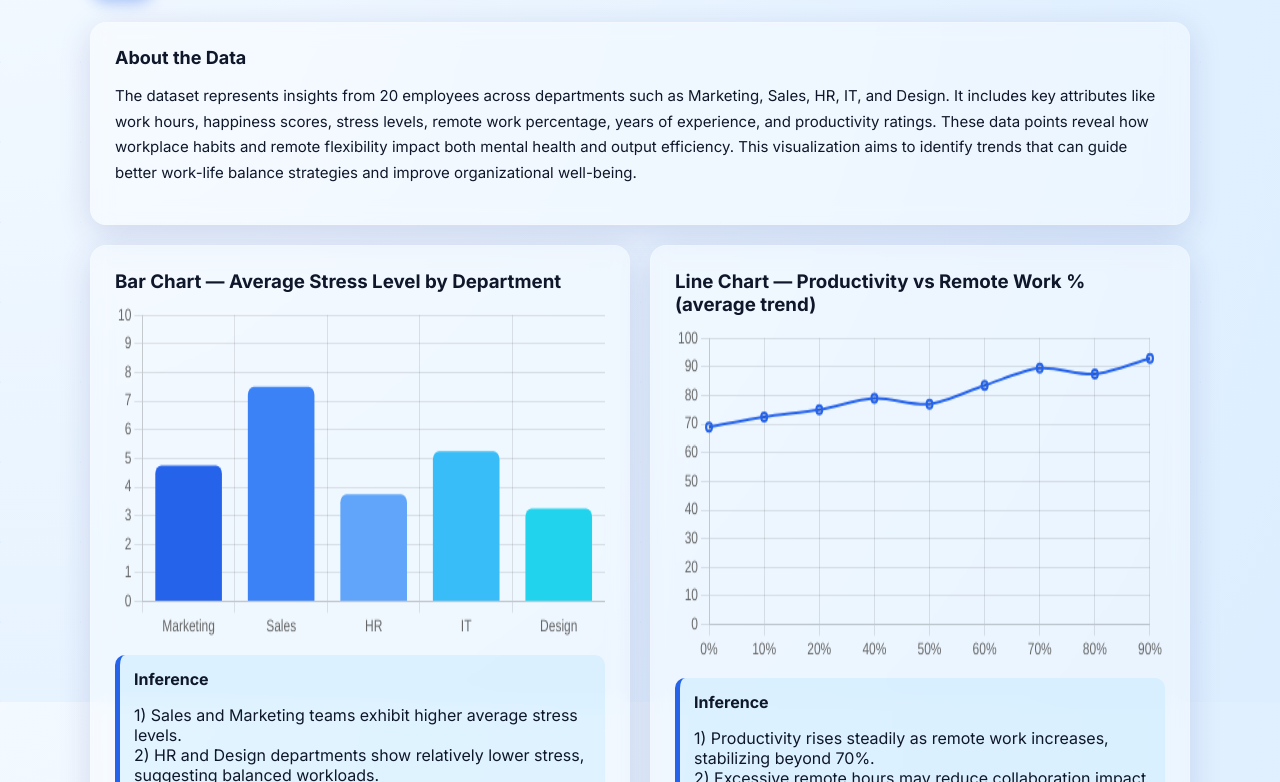
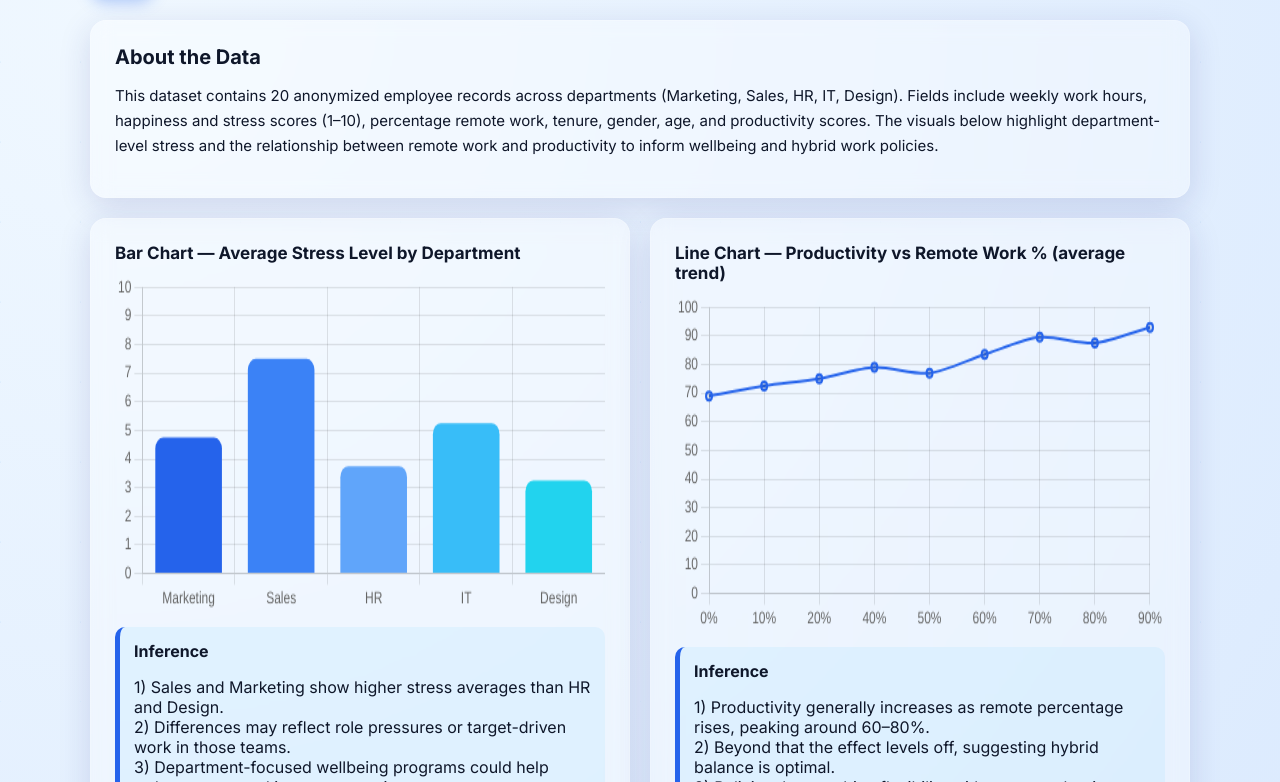
Before and after one commit to kavyailangovan03-bit/Mental-health-blog, a plain HTML site: page index.html in a window 1280 px wide. Shown: the part 98-880 px from the top of the page. Drawn offline with nearby package versions, Linux system fonts and the light colour scheme.

Commit message:
Update index.html

```diff
--- a/index.html
+++ b/index.html
@@ -4,121 +4,40 @@
 <meta charset="utf-8" />
 <meta name="viewport" content="width=device-width,initial-scale=1" />
 <title>The Balance Between Work and Well-being</title>
+
+<!-- Font + Chart.js (v4 UMD build) -->
 <link href="https://fonts.googleapis.com/css2?family=Inter:wght@300;400;600;700&display=swap" rel="stylesheet">
-<script src="https://cdn.jsdelivr.net/npm/chart.js"></script>
+<script src="https://cdn.jsdelivr.net/npm/chart.js@4.4.0/dist/chart.umd.min.js"></script>
+
 <style>
-  :root {
-    --bg1: #f3f9ff;
-    --bg2: #dceeff;
-    --glass: rgba(255, 255, 255, 0.35);
-    --card-shadow: 0 8px 32px rgba(31, 38, 135, 0.15);
-    --border: rgba(255, 255, 255, 0.18);
-    --text-main: #0f172a;
-    --muted: #475569;
-    --accent1: #2563eb;
-    --accent2: #38bdf8;
+  :root{
+    --bg1:#f0f8ff; --bg2:#dbeafe; --glass:rgba(255,255,255,0.35);
+    --border:rgba(255,255,255,0.18); --shadow:0 8px 32px rgba(31,38,135,0.15);
+    --text:#0f172a; --muted:#475569; --accent1:#2563eb; --accent2:#38bdf8;
   }
-
-  * { box-sizing: border-box; }
-
-  body {
-    font-family: Inter, system-ui, Segoe UI, Arial;
-    margin: 0;
-    padding: 32px;
-    color: var(--text-main);
-    background: radial-gradient(circle at top left, var(--bg1), var(--bg2));
-    background-attachment: fixed;
-    position: relative;
-    overflow-x: hidden;
-    min-height: 100vh;
+  *{box-sizing:border-box}
+  body{
+    font-family:Inter,system-ui,Segoe UI,Arial;margin:0;padding:32px;
+    color:var(--text);
+    background:radial-gradient(circle at 10% 10%, var(--bg1), var(--bg2));
+    min-height:100vh; overflow-x:hidden;
   }
-
-  /* geometric pattern overlay */
-  body::before {
-    content: "";
-    position: fixed;
-    inset: 0;
-    background-image:
-      linear-gradient(120deg, rgba(37,99,235,0.05) 1px, transparent 1px),
-      linear-gradient(60deg, rgba(56,189,248,0.05) 1px, transparent 1px);
-    background-size: 80px 80px;
-    pointer-events: none;
-    opacity: 0.8;
+  body::before{
+    content:"";position:fixed;inset:0;
+    background-image:linear-gradient(120deg, rgba(37,99,235,0.05) 1px, transparent 1px), linear-gradient(60deg, rgba(56,189,248,0.05) 1px, transparent 1px);
+    background-size:80px 80px;pointer-events:none;
   }
-
-  .wrap { max-width: 1100px; margin: 0 auto; position: relative; z-index: 2; }
-
-  header {
-    display: flex;
-    align-items: center;
-    gap: 16px;
-    margin-bottom: 24px;
-  }
-
-  .logo {
-    width: 64px;
-    height: 64px;
-    border-radius: 18px;
-    display: flex;
-    align-items: center;
-    justify-content: center;
-    font-weight: 700;
-    background: linear-gradient(135deg, var(--accent1), var(--accent2));
-    color: white;
-    box-shadow: 0 4px 15px rgba(37,99,235,0.4);
-  }
-
-  h1 { margin: 0; font-size: 26px; }
-  p.lead { margin: 6px 0 0; color: var(--muted); }
-
-  .card {
-    background: var(--glass);
-    border-radius: 16px;
-    padding: 24px;
-    box-shadow: var(--card-shadow);
-    backdrop-filter: blur(10px);
-    border: 1px solid var(--border);
-    margin-bottom: 20px;
-  }
-
-  .grid {
-    display: grid;
-    grid-template-columns: 1fr 1fr;
-    gap: 20px;
-  }
-
-  canvas {
-    width: 100% !important;
-    height: 340px !important;
-    border-radius: 8px;
-  }
-
-  .about {
-    line-height: 1.7;
-    font-size: 15px;
-    color: #0f172a;
-  }
-
-  .inference {
-    margin-top: 14px;
-    padding: 14px;
-    border-radius: 10px;
-    background: rgba(56,189,248,0.1);
-    border-left: 5px solid var(--accent1);
-    color: #0f172a;
-  }
-
-  footer {
-    text-align: center;
-    color: var(--muted);
-    margin-top: 25px;
-    font-size: 14px;
-  }
-
-  @media(max-width: 900px) {
-    .grid { grid-template-columns: 1fr; }
-    canvas { height: 260px !important; }
-  }
+  .wrap{max-width:1100px;margin:0 auto;z-index:2;position:relative}
+  header{display:flex;align-items:center;gap:16px;margin-bottom:22px}
+  .logo{width:64px;height:64px;border-radius:16px;display:flex;align-items:center;justify-content:center;background:linear-gradient(135deg,var(--accent1),var(--accent2));color:#fff;font-weight:700;box-shadow:0 4px 15px rgba(37,99,235,0.35)}
+  h1{margin:0;font-size:26px} .lead{margin:6px 0 0;color:var(--muted)}
+  .card{background:var(--glass);border-radius:16px;padding:24px;backdrop-filter:blur(10px);box-shadow:var(--shadow);border:1px solid var(--border);margin-bottom:20px}
+  .about{line-height:1.65;font-size:15px;color:var(--text)}
+  .grid{display:grid;grid-template-columns:1fr 1fr;gap:20px}
+  canvas{width:100% !important;height:340px !important;border-radius:8px}
+  .inference{margin-top:14px;padding:14px;border-radius:10px;background:rgba(56,189,248,0.08);border-left:5px solid var(--accent1)}
+  footer{text-align:center;color:var(--muted);margin-top:24px;font-size:14px}
+  @media(max-width:900px){.grid{grid-template-columns:1fr}canvas{height:260px !important}}
 </style>
 </head>
 <body>
@@ -127,105 +46,99 @@
     <div class="logo">WB</div>
     <div>
       <h1>The Balance Between Work and Well-being</h1>
-      <p class="lead">A visual exploration of employee stress, productivity, and remote work balance.</p>
+      <p class="lead">A focused dashboard exploring stress and productivity patterns.</p>
     </div>
   </header>
 
-  <section class="card" aria-labelledby="about-title">
-    <h2 id="about-title" style="margin:0 0 10px 0;font-size:18px">About the Data</h2>
+  <section class="card">
+    <h2 style="margin:0 0 12px 0;font-size:20px">About the Data</h2>
     <p class="about">
-      The dataset represents insights from 20 employees across departments such as Marketing, Sales, HR, IT, and Design.
-      It includes key attributes like work hours, happiness scores, stress levels, remote work percentage, years of experience,
-      and productivity ratings. These data points reveal how workplace habits and remote flexibility impact both mental health
-      and output efficiency. This visualization aims to identify trends that can guide better work-life balance strategies
-      and improve organizational well-being.
+      This dataset contains 20 anonymized employee records across departments (Marketing, Sales, HR, IT, Design).
+      Fields include weekly work hours, happiness and stress scores (1–10), percentage remote work, tenure, gender, age,
+      and productivity scores. The visuals below highlight department-level stress and the relationship between remote
+      work and productivity to inform wellbeing and hybrid work policies.
     </p>
   </section>
 
   <div class="grid">
-    <section class="card" aria-labelledby="bar-title">
-      <h3 id="bar-title" style="margin:0 0 8px 0">Bar Chart — Average Stress Level by Department</h3>
-      <canvas id="barDept"></canvas>
-      <div id="barInference" class="inference"></div>
+    <section class="card">
+      <h3 style="margin:0 0 10px 0;font-size:17px">Bar Chart — Average Stress Level by Department</h3>
+      <canvas id="barDept" aria-label="Bar chart showing average stress by department"></canvas>
+      <div id="barInference" class="inference" aria-live="polite"></div>
     </section>
 
-    <section class="card" aria-labelledby="line-title">
-      <h3 id="line-title" style="margin:0 0 8px 0">Line Chart — Productivity vs Remote Work % (average trend)</h3>
-      <canvas id="lineRemote"></canvas>
-      <div id="lineInference" class="inference"></div>
+    <section class="card">
+      <h3 style="margin:0 0 10px 0;font-size:17px">Line Chart — Productivity vs Remote Work % (average trend)</h3>
+      <canvas id="lineRemote" aria-label="Line chart showing productivity by remote work percent"></canvas>
+      <div id="lineInference" class="inference" aria-live="polite"></div>
     </section>
   </div>
 
-  <footer style="text-align:center;margin-top:18px;color:var(--muted)">
-    <small>Design: Calm Blue Gradient · Visuals: Chart.js</small>
-  </footer>
+  <footer>Designed with glassmorphism & gradient tones · Visuals powered by Chart.js</footer>
 </main>
 
 <script>
-  // Embedded data (20 records)
+/* ---------- DATA ---------- */
+/* full numeric data for charts */
 const data = [
-    {"Employee ID":1,"Department":"Marketing","Work Hours per Week":52,"Happiness Score (1–10)":6,"Stress Level (1–10)":8,"Remote Work (%)":10,"Years at Company":3,"Gender":"F","Age":29,"Productivity Score":72},
-    {"Employee ID":2,"Department":"Sales","Work Hours per Week":60,"Happiness Score (1–10)":5,"Stress Level (1–10)":9,"Remote Work (%)":0,"Years at Company":4,"Gender":"M","Age":34,"Productivity Score":68},
-    {"Employee ID":3,"Department":"HR","Work Hours per Week":42,"Happiness Score (1–10)":8,"Stress Level (1–10)":5,"Remote Work (%)":50,"Years at Company":5,"Gender":"F","Age":31,"Productivity Score":80},
-    {"Employee ID":4,"Department":"IT","Work Hours per Week":48,"Happiness Score (1–10)":7,"Stress Level (1–10)":6,"Remote Work (%)":60,"Years at Company":2,"Gender":"M","Age":27,"Productivity Score":77},
-    {"Employee ID":5,"Department":"Design","Work Hours per Week":38,"Happiness Score (1–10)":9,"Stress Level (1–10)":4,"Remote Work (%)":80,"Years at Company":1,"Gender":"F","Age":25,"Productivity Score":90},
-    {"Employee ID":6,"Department":"Marketing","Work Hours per Week":55,"Happiness Score (1–10)":9,"Stress Level (1–10)":3,"Remote Work (%)":70,"Years at Company":2,"Gender":"M","Age":30,"Productivity Score":88},
-    {"Employee ID":7,"Department":"Sales","Work Hours per Week":58,"Happiness Score (1–10)":7,"Stress Level (1–10)":6,"Remote Work (%)":20,"Years at Company":6,"Gender":"F","Age":33,"Productivity Score":75},
-    {"Employee ID":8,"Department":"IT","Work Hours per Week":45,"Happiness Score (1–10)":8,"Stress Level (1–10)":4,"Remote Work (%)":60,"Years at Company":4,"Gender":"M","Age":28,"Productivity Score":82},
-    {"Employee ID":9,"Department":"HR","Work Hours per Week":40,"Happiness Score (1–10)":6,"Stress Level (1–10)":5,"Remote Work (%)":50,"Years at Company":3,"Gender":"F","Age":32,"Productivity Score":76},
-    {"Employee ID":10,"Department":"Design","Work Hours per Week":36,"Happiness Score (1–10)":8,"Stress Level (1–10)":3,"Remote Work (%)":90,"Years at Company":1,"Gender":"F","Age":26,"Productivity Score":92},
-    {"Employee ID":11,"Department":"Marketing","Work Hours per Week":50,"Happiness Score (1–10)":7,"Stress Level (1–10)":5,"Remote Work (%)":40,"Years at Company":5,"Gender":"M","Age":31,"Productivity Score":79},
-    {"Employee ID":12,"Department":"Sales","Work Hours per Week":62,"Happiness Score (1–10)":5,"Stress Level (1–10)":8,"Remote Work (%)":0,"Years at Company":6,"Gender":"F","Age":35,"Productivity Score":70},
-    {"Employee ID":13,"Department":"HR","Work Hours per Week":44,"Happiness Score (1–10)":9,"Stress Level (1–10)":2,"Remote Work (%)":60,"Years at Company":2,"Gender":"F","Age":29,"Productivity Score":89},
-    {"Employee ID":14,"Department":"IT","Work Hours per Week":46,"Happiness Score (1–10)":6,"Stress Level (1–10)":6,"Remote Work (%)":50,"Years at Company":3,"Gender":"M","Age":30,"Productivity Score":74},
-    {"Employee ID":15,"Department":"Design","Work Hours per Week":34,"Happiness Score (1–10)":7,"Stress Level (1–10)":4,"Remote Work (%)":80,"Years at Company":2,"Gender":"F","Age":27,"Productivity Score":85},
-    {"Employee ID":16,"Department":"Marketing","Work Hours per Week":54,"Happiness Score (1–10)":9,"Stress Level (1–10)":3,"Remote Work (%)":70,"Years at Company":4,"Gender":"M","Age":32,"Productivity Score":91},
-    {"Employee ID":17,"Department":"Sales","Work Hours per Week":59,"Happiness Score (1–10)":6,"Stress Level (1–10)":7,"Remote Work (%)":10,"Years at Company":5,"Gender":"F","Age":34,"Productivity Score":73},
-    {"Employee ID":18,"Department":"HR","Work Hours per Week":41,"Happiness Score (1–10)":8,"Stress Level (1–10)":3,"Remote Work (%)":60,"Years at Company":3,"Gender":"M","Age":28,"Productivity Score":86},
-    {"Employee ID":19,"Department":"IT","Work Hours per Week":47,"Happiness Score (1–10)":7,"Stress Level (1–10)":5,"Remote Work (%)":50,"Years at Company":4,"Gender":"F","Age":31,"Productivity Score":78},
-    {"Employee ID":20,"Department":"Design","Work Hours per Week":35,"Happiness Score (1–10)":8,"Stress Level (1–10)":2,"Remote Work (%)":90,"Years at Company":1,"Gender":"F","Age":26,"Productivity Score":94}
+  {"Department":"Marketing","Stress":8,"Remote":10,"Productivity":72},
+  {"Department":"Sales","Stress":9,"Remote":0,"Productivity":68},
+  {"Department":"HR","Stress":5,"Remote":50,"Productivity":80},
+  {"Department":"IT","Stress":6,"Remote":60,"Productivity":77},
+  {"Department":"Design","Stress":4,"Remote":80,"Productivity":90},
+  {"Department":"Marketing","Stress":3,"Remote":70,"Productivity":88},
+  {"Department":"Sales","Stress":6,"Remote":20,"Productivity":75},
+  {"Department":"IT","Stress":4,"Remote":60,"Productivity":82},
+  {"Department":"HR","Stress":5,"Remote":50,"Productivity":76},
+  {"Department":"Design","Stress":3,"Remote":90,"Productivity":92},
+  {"Department":"Marketing","Stress":5,"Remote":40,"Productivity":79},
+  {"Department":"Sales","Stress":8,"Remote":0,"Productivity":70},
+  {"Department":"HR","Stress":2,"Remote":60,"Productivity":89},
+  {"Department":"IT","Stress":6,"Remote":50,"Productivity":74},
+  {"Department":"Design","Stress":4,"Remote":80,"Productivity":85},
+  {"Department":"Marketing","Stress":3,"Remote":70,"Productivity":91},
+  {"Department":"Sales","Stress":7,"Remote":10,"Productivity":73},
+  {"Department":"HR","Stress":3,"Remote":60,"Productivity":86},
+  {"Department":"IT","Stress":5,"Remote":50,"Productivity":78},
+  {"Department":"Design","Stress":2,"Remote":90,"Productivity":94}
 ];
 
-  // --- Bar Chart: Average Stress Level by Department ---
-  const deptGroups = {};
+/* ---------- BAR: average stress by department ---------- */
+const groups = {};
 data.forEach(r => {
-    const d = r['Department'] || 'Unknown';
-    if (!deptGroups[d]) deptGroups[d] = [];
-    deptGroups[d].push(Number(r['Stress Level (1–10)'] || 0));
+  if (!groups[r.Department]) groups[r.Department]=[];
+  groups[r.Department].push(Number(r.Stress));
 });
-  const deptLabels = Object.keys(deptGroups);
-  const deptAverages = deptLabels.map(l => {
-    const arr = deptGroups[l];
-    return +(arr.reduce((s, v) => s + v, 0) / arr.length).toFixed(2);
+const deptLabels = Object.keys(groups);
+const deptAvg = deptLabels.map(l => +(groups[l].reduce((a,b)=>a+b,0)/groups[l].length).toFixed(2));
+
+const barCtx = document.getElementById('barDept').getContext('2d');
+new Chart(barCtx, {
+  type: 'bar',
+  data: { labels: deptLabels, datasets: [{ data: deptAvg, backgroundColor: ['#2563eb','#3b82f6','#60a5fa','#38bdf8','#22d3ee'], borderRadius:8 }] },
+  options: { plugins: { legend:{display:false} }, scales:{ y:{ beginAtZero:true, max:10 } } }
 });
+document.getElementById('barInference').innerHTML =
+  "<strong>Inference</strong><p>1) Sales and Marketing show higher stress averages than HR and Design.<br>2) Differences may reflect role pressures or target-driven work in those teams.<br>3) Department-focused wellbeing programs could help reduce stress and improve retention.</p>";
 
-  new Chart(document.getElementById('barDept').getContext('2d'), {
-    type: 'bar',
-    data: { labels: deptLabels, datasets: [{ label: 'Avg Stress', data: deptAverages, backgroundColor: ['#2563eb','#3b82f6','#60a5fa','#38bdf8','#22d3ee'], borderRadius: 6 }] },
-    options: { plugins: { legend: { display: false } }, scales: { y: { beginAtZero: true, max: 10 } } }
+/* ---------- LINE: avg productivity vs remote % ---------- */
+const remoteGroups = {};
+data.forEach(r=>{
+  const k = Number(r.Remote);
+  if(!remoteGroups[k]) remoteGroups[k]=[];
+  remoteGroups[k].push(Number(r.Productivity));
 });
+const remoteKeys = Object.keys(remoteGroups).map(Number).sort((a,b)=>a-b);
+const remoteAvg = remoteKeys.map(k => +(remoteGroups[k].reduce((a,b)=>a+b,0)/remoteGroups[k].length).toFixed(2));
 
-  document.getElementById('barInference').innerHTML =
-    "<strong>Inference</strong><p>1) Sales and Marketing teams exhibit higher average stress levels.<br>2) HR and Design departments show relatively lower stress, suggesting balanced workloads.<br>3) These insights highlight the need for targeted stress management strategies.</p>";
-
-  // --- Line Chart: Productivity vs Remote Work % ---
-  const remoteGroups = {};
-  data.forEach(r => {
-    const k = Number(r['Remote Work (%)'] || 0);
-    if (!remoteGroups[k]) remoteGroups[k] = [];
-    remoteGroups[k].push(Number(r['Productivity Score'] || 0));
+const lineCtx = document.getElementById('lineRemote').getContext('2d');
+new Chart(lineCtx, {
+  type:'line',
+  data:{ labels: remoteKeys.map(k=>k+'%'), datasets:[{ data: remoteAvg, borderColor:'#2563eb', tension:0.28, borderWidth:2, pointRadius:3, fill:false }]},
+  options:{ plugins:{ legend:{display:false} }, scales:{ y:{ beginAtZero:true, max:100 } } }
 });
-  const remoteKeys = Object.keys(remoteGroups).map(Number).sort((a, b) => a - b);
-  const remoteAvgProd = remoteKeys.map(k => +(remoteGroups[k].reduce((s, v) => s + v, 0) / remoteGroups[k].length).toFixed(2));
-
-  new Chart(document.getElementById('lineRemote').getContext('2d'), {
-    type: 'line',
-    data: { labels: remoteKeys.map(k => k + '%'), datasets: [{ label: 'Avg Productivity', data: remoteAvgProd, borderColor: '#2563eb', tension: 0.3, fill: false, pointRadius: 3, borderWidth: 2 }] },
-    options: { plugins: { legend: { display: false } }, scales: { y: { beginAtZero: true, max: 100 } } }
-  });
-
 document.getElementById('lineInference').innerHTML =
-    "<strong>Inference</strong><p>1) Productivity rises steadily as remote work increases, stabilizing beyond 70%.<br>2) Excessive remote hours may reduce collaboration impact, leveling productivity.<br>3) Hybrid work balance appears most beneficial for sustained performance.</p>";
+  "<strong>Inference</strong><p>1) Productivity generally increases as remote percentage rises, peaking around 60–80%.<br>2) Beyond that the effect levels off, suggesting hybrid balance is optimal.<br>3) Policies that combine flexibility with team touchpoints may sustain productivity and wellbeing.</p>";
 </script>
 </body>
 </html>
```
Lines whose indentation alone changed are shown as unchanged.
